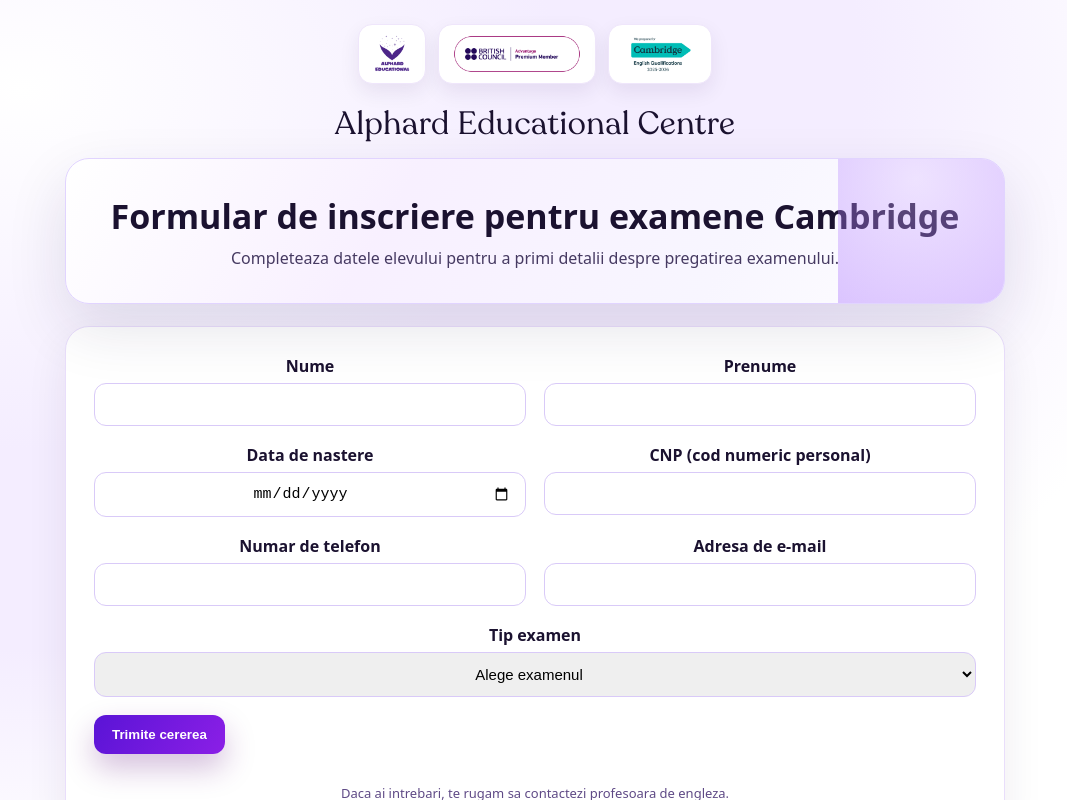
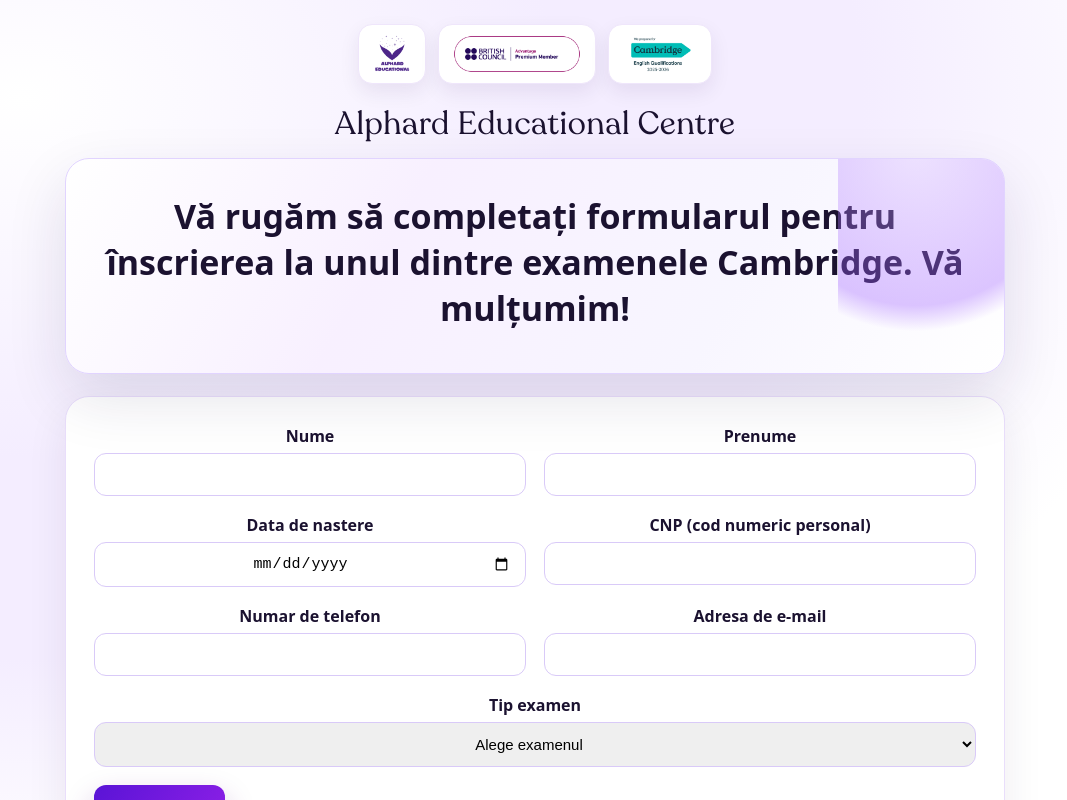
Before and after one commit to Hermenean/alphard-form, a Next.js app: page / in a window 1280 px wide. Shown: the top 800 px of the page, without its empty margins (105-1172 px from the left). Built offline with nearby package versions, Linux system fonts and the light colour scheme.

Commit message:
UI tweaks, bigger logos, done indicator

```diff
--- a/app/admin/AdminClient.js
+++ b/app/admin/AdminClient.js
@@ -153,6 +153,7 @@ export default function AdminClient() {
           {loading ? (
             <div className="notice">Se incarca...</div>
           ) : (
+            <div className="table-wrap">
               <table className="admin-table">
                 <thead>
                   <tr>
@@ -183,7 +184,9 @@ export default function AdminClient() {
                       <td>{row.phone}</td>
                       <td>{row.email}</td>
                       <td>{row.exam}</td>
-                    <td>{row.done ? 'Done' : 'Nou'}</td>
+                      <td>
+                        <span className={`status-dot ${row.done ? 'done' : ''}`} /> {row.done ? 'Done' : 'Nou'}
+                      </td>
                       <td>
                         <button className="btn small" type="button" onClick={() => updateDone(row.id, !row.done)}>
                           {row.done ? 'Undo' : 'Done'}
@@ -196,6 +199,7 @@ export default function AdminClient() {
                   ))}
                 </tbody>
               </table>
+            </div>
           )}
         </section>
       </main>
--- a/app/globals.css
+++ b/app/globals.css
@@ -201,6 +201,7 @@ input:focus, select:focus {
   padding: 10px 12px;
   border-bottom: 1px solid #efe8fb;
   text-align: left;
+  vertical-align: middle;
 }
 
 .admin-table th {
@@ -226,6 +227,30 @@ input:focus, select:focus {
   font-weight: 600;
 }
 
+.status-dot {
+  display: inline-block;
+  width: 12px;
+  height: 12px;
+  border-radius: 6px;
+  background: #d3d3d3;
+  box-shadow: inset 0 0 0 2px rgba(255, 255, 255, 0.6);
+}
+
+.status-dot.done {
+  background: #20c65a;
+  box-shadow: 0 0 0 2px rgba(32, 198, 90, 0.2);
+}
+
+.table-wrap {
+  overflow-x: auto;
+  border-radius: 18px;
+  border: 1px solid #efe0ff;
+}
+
+.admin-table {
+  min-width: 900px;
+}
+
 .footer {
   margin-top: 30px;
   color: #5f4a86;
@@ -238,5 +263,5 @@ input:focus, select:focus {
   .filter-bar { grid-template-columns: 1fr; }
   .brand-title { font-size: 24px; text-align: center; width: 100%; }
   .header-inner { justify-content: center; }
-  .logo-stack img { height: 50px; }
+  .logo-stack img { height: 66px; }
 }
--- a/app/page.js
+++ b/app/page.js
@@ -21,8 +21,7 @@ export default function Home({ searchParams }) {
       <Header title="Alphard Educational Centre" />
       <main className="container">
         <section className="hero">
-          <h1>Formular de inscriere pentru examene Cambridge</h1>
-          <p>Completeaza datele elevului pentru a primi detalii despre pregatirea examenului.</p>
+          <h1>Vă rugăm să completați formularul pentru înscrierea la unul dintre examenele Cambridge. Vă mulțumim!</h1>
         </section>
 
         <section className="form-card">
@@ -67,7 +66,7 @@ export default function Home({ searchParams }) {
               <button className="btn" type="submit">Trimite cererea</button>
             </div>
           </form>
-          <div className="footer">Daca ai intrebari, te rugam sa contactezi profesoara de engleza.</div>
+          <div className="footer">Pentru mai multe detalii, vă rugăm să ne contactați via WhatsApp la numărul de telefon 0740335385 sau via e-mail: alphardeducationalcentre@yahoo.com.</div>
         </section>
       </main>
     </>
```
Lines whose indentation alone changed are shown as unchanged.
